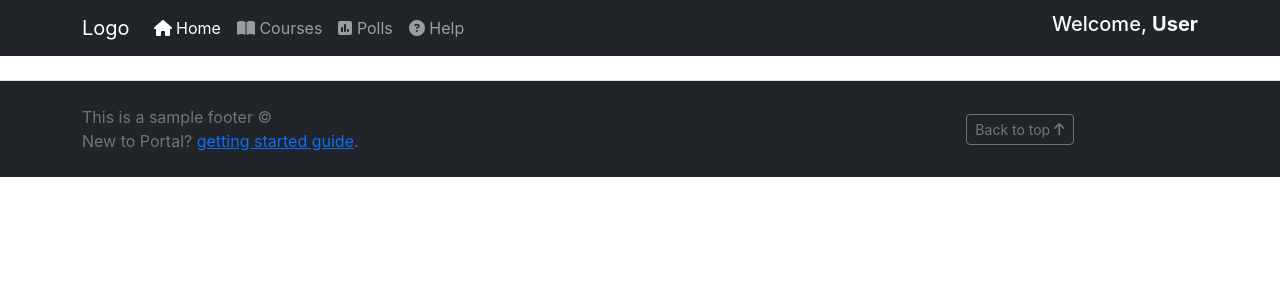
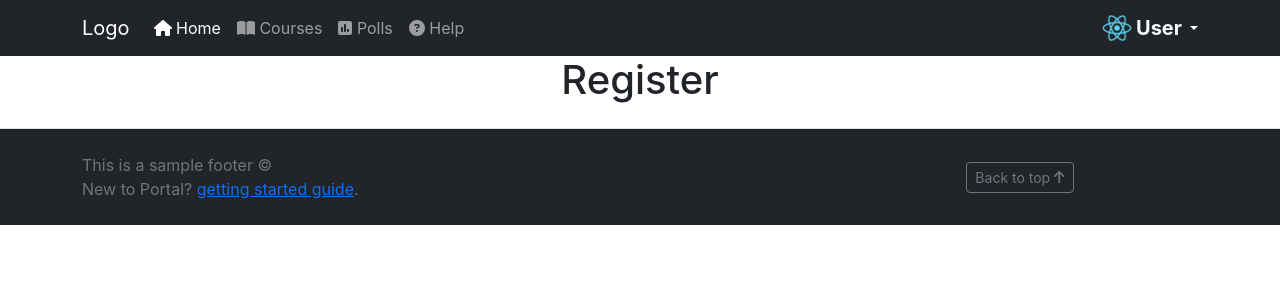
Before and after one commit to Adjei-stein/employee_training_system, a React (Create React App) app in the folder Django LMS/lms_frontend/: page /register in a window 1280 px wide. Shown: the top 300 px of the page. Built offline with nearby package versions, Linux system fonts and the light colour scheme.

Commit message:
Made a drop down on user profile for settings and log out

```diff
--- a/Django LMS/lms_frontend/src/App.js
+++ b/Django LMS/lms_frontend/src/App.js
@@ -6,6 +6,8 @@ import Navbar from './components/MainNav'
 import Footer from './components/Footer'
 import Courses from './components/Courses'
 import CourseDetails from './components/CourseDetails'
+import Register from './components/Register';
+import Login from './components/Login';
 import ReactDOM from 'react-dom'
 import {Routes, Route} from 'react-router-dom'
 import { library } from '@fortawesome/fontawesome-svg-core'
@@ -20,6 +22,8 @@ function App() {
     <div className="App">
       <Navbar/>
       <Routes>
+        <Route path="/register" element={<Register />} />
+        <Route path="/login" element={<Login />} />
         <Route path="/" element={<Home />} />
         <Route path="/courses" element={<Courses />} />
         <Route path="/details/:course_id" element={<CourseDetails />} />
--- a/Django LMS/lms_frontend/src/components/CourseDetails.js
+++ b/Django LMS/lms_frontend/src/components/CourseDetails.js
@@ -29,7 +29,7 @@ function CourseDetails() {
                 </div>
                 <div className="card mt-4">
                     <div className="card-header bg-dark text-secondary">
-                        <h2>Chapters</h2>
+                        <h3 className="text-start fw-bold">Chapters</h3>
                     </div>
                     <ul class="list-group list-group-flush">
                         <li class="list-group-item d-flex align-items-center">
--- /dev/null
+++ b/Django LMS/lms_frontend/src/components/Login.js
@@ -0,0 +1,9 @@
+function Login() {
+    return (
+      <div className="App">
+        <h1>Login</h1>
+      </div>
+    );
+  }
+
+  export default Login;
--- a/Django LMS/lms_frontend/src/components/MainNav.js
+++ b/Django LMS/lms_frontend/src/components/MainNav.js
@@ -19,7 +19,24 @@ function Navbar() {
                     </div>
                 </div>
                 <div className="nav-item ms-auto">
-                    <h5 className="text-light">Welcome,<span> <b>User</b></span></h5>
+
+                    <div className="dropdown">
+                        <a href="#" className="d-flex align-items-center text-white text-decoration-none dropdown-toggle" id="dropdownUser1" data-bs-toggle="dropdown" aria-expanded="false">
+                            <img src="/logo512.png" alt="hugenerd" width="30" height="30" className="rounded-circle"/>
+                            <h5 className="text-light mb-0"><span className="d-none d-sm-inline mx-1"><b>User</b></span></h5>
+                        </a>
+                        <ul className="dropdown-menu dropdown-menu-dark text-small shadow">
+                            <li><a className="dropdown-item" href="/">New project...</a></li>
+                            <li><a className="dropdown-item" href="/">Settings</a></li>
+                            <li><a className="dropdown-item" href="/">Profile</a></li>
+                            <li>
+                                <hr className="dropdown-divider"/>
+                            </li>
+                            <li><a className="dropdown-item" href="/">Sign out</a></li>
+                        </ul>
+                    </div>
+
+
                 </div>
             </div>
         </nav>
--- /dev/null
+++ b/Django LMS/lms_frontend/src/components/Register.js
@@ -0,0 +1,9 @@
+function Register() {
+    return (
+      <div className="App">
+        <h1>Register</h1>
+      </div>
+    );
+  }
+
+  export default Register;
```
